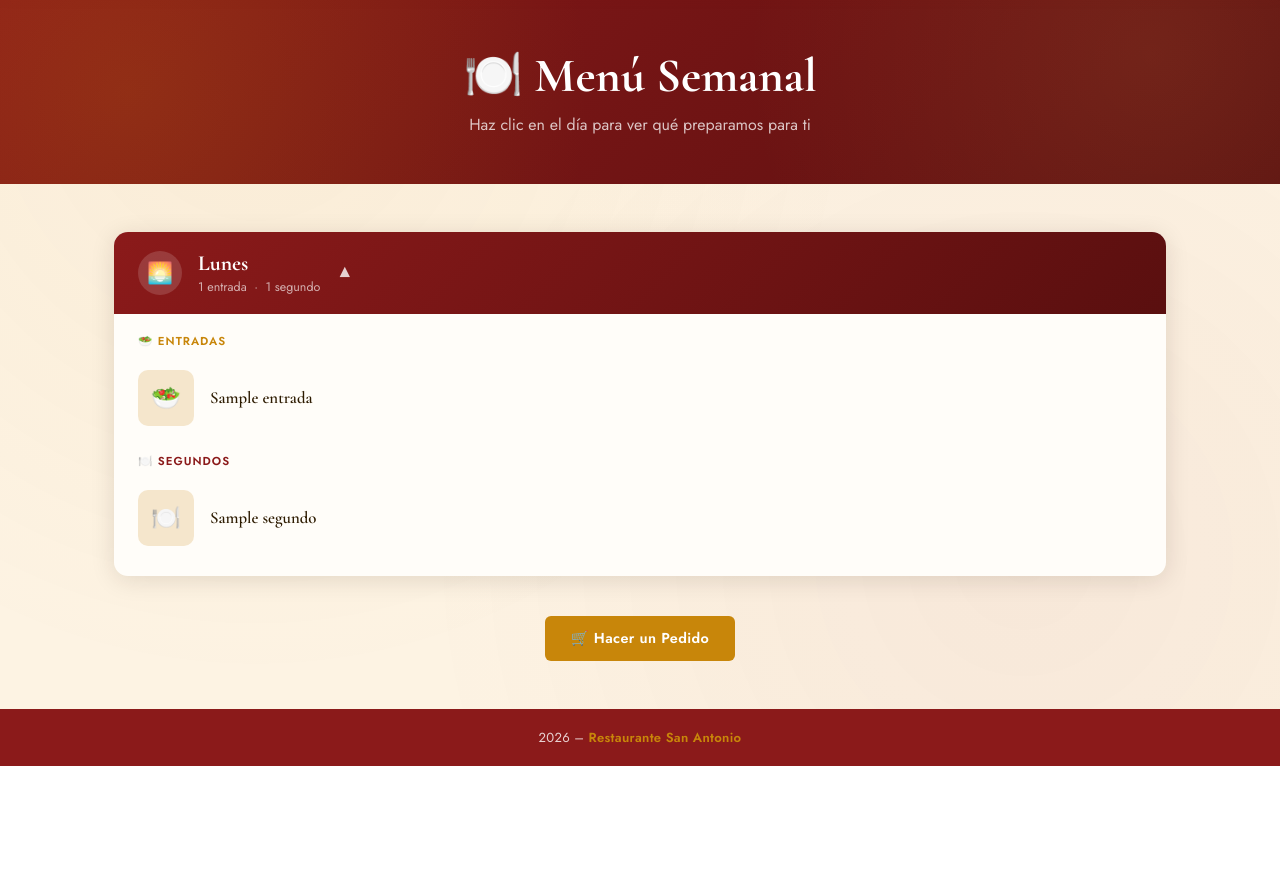
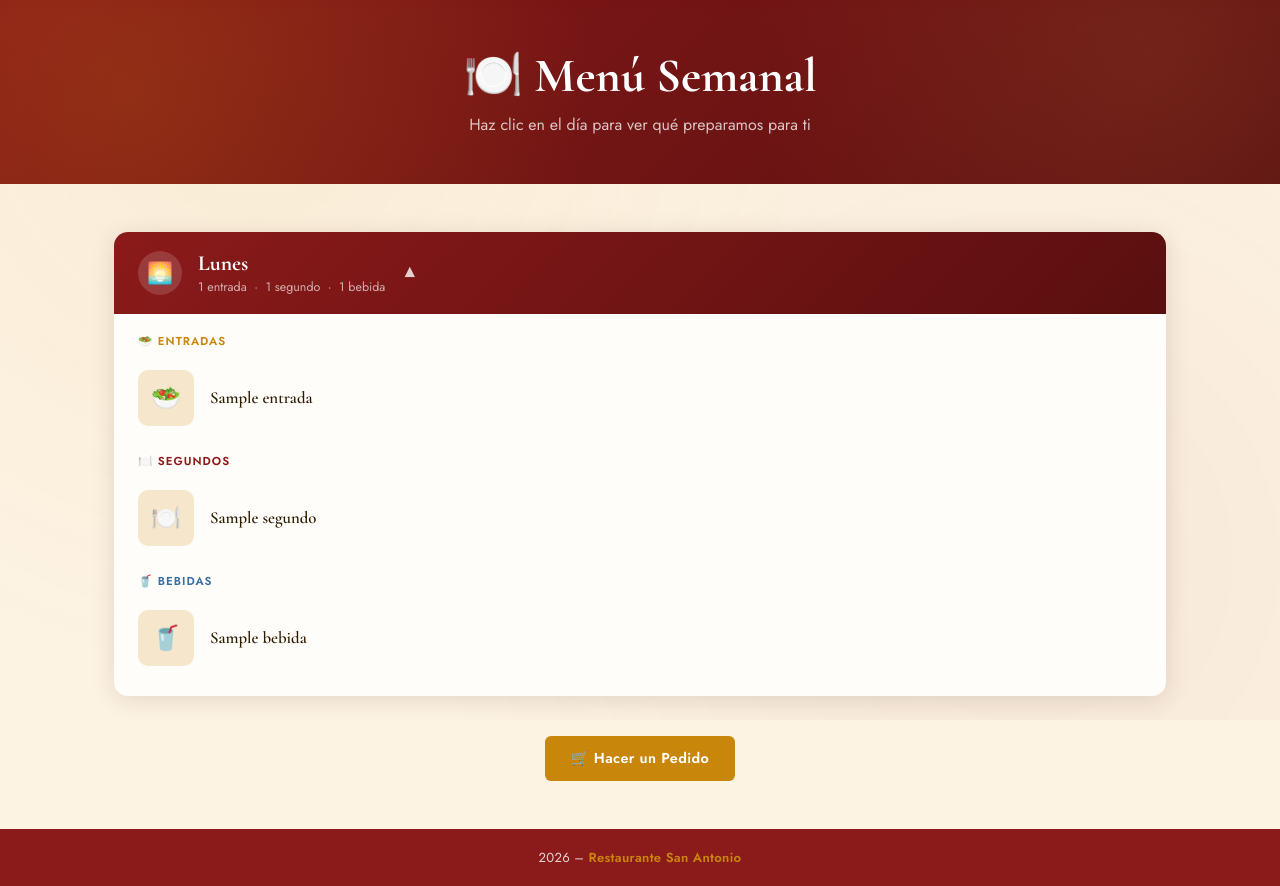
Before and after one commit to josh2006-dotcom/restaurante-san-antonio, a Flask app: template templates/menu_semanal.html in a window 1280 px wide. Shown: the part 80-966 px from the top of the page. Before the commit the page ends 846 px from the top, so only its background shows below. Run offline with Flask 3, Linux system fonts and the light colour scheme; the template is opened without the code that fills it: most values are stand-ins (such as "Sample title", 1, 10 or a date in 2020).

Commit message:
Update menu_semanal.html

```diff
--- a/templates/menu_semanal.html
+++ b/templates/menu_semanal.html
@@ -67,6 +67,7 @@
   }
   .grupo-titulo.entrada { color: var(--dorado); }
   .grupo-titulo.segundo { color: var(--rojo); }
+  .grupo-titulo.bebida  { color: #3A6EA5; }
 
   .plato-item {
     display: flex; align-items: center; gap: 1rem;
@@ -144,7 +145,7 @@
     <div class="acordeon">
       {% for dia in ['Lunes','Martes','Miércoles','Jueves','Viernes','Sábado'] %}
       {% set datos = menu.get(dia) %}
-      {% if datos and (datos.entradas or datos.segundos) %}
+      {% if datos and (datos.entradas or datos.segundos or datos.bebidas) %}
       <div class="dia-acordeon" id="dia-{{ loop.index }}">
         <div class="dia-trigger" onclick="toggleDia('dia-{{ loop.index }}')">
           <div class="dia-icon">{{ dia_icons.get(dia, '📅') }}</div>
@@ -154,6 +155,8 @@
               {{ datos.entradas|length }} entrada{{ 's' if datos.entradas|length != 1 else '' }}
               &nbsp;·&nbsp;
               {{ datos.segundos|length }} segundo{{ 's' if datos.segundos|length != 1 else '' }}
+              &nbsp;·&nbsp;
+              {{ datos.bebidas|length }} bebida{{ 's' if datos.bebidas|length != 1 else '' }}
             </div>
           </div>
           <span class="dia-chevron">▼</span>
@@ -202,6 +205,18 @@
           </div>
           {% endif %}
 
+          {% if datos.bebidas %}
+          <div class="grupo-tipo">
+            <div class="grupo-titulo bebida">🥤 Bebidas</div>
+            {% for bebida in datos.bebidas %}
+            <div class="plato-item">
+              <div class="plato-item-img-placeholder">🥤</div>
+              <div class="plato-item-nombre">{{ bebida }}</div>
+            </div>
+            {% endfor %}
+          </div>
+          {% endif %}
+
         </div>
       </div>
       {% endif %}
```
